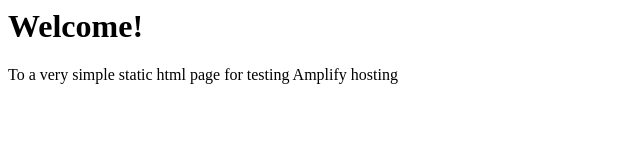
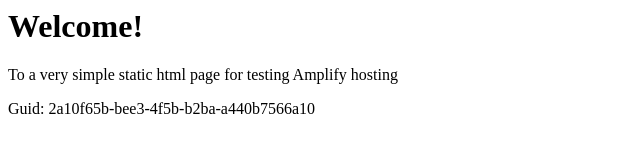
Before and after one commit to aws-aemilia-syd/Github-PR-Commit-Integration-Test-DoNotTouch-Gith-OKSLNVO2-v1-preprod-ap-southeast-2, a website: page src/index.html in a window 1280 px wide. Shown: the whole page, without its empty margins (0-640 px from the left). Drawn offline with Linux system fonts and the light colour scheme.

Commit message:
commit from integ tests

```diff
--- a/src/index.html
+++ b/src/index.html
@@ -1,3 +1,5 @@
+
+
 <html lang="en">
 
 <head>
@@ -10,6 +12,6 @@
 <body>
     <h1>Welcome!</h1>
     <p>To a very simple static html page for testing Amplify hosting</p>
-</body>
+    <p>Guid: 2a10f65b-bee3-4f5b-b2ba-a440b7566a10</p></body>
 
 </html>
```
